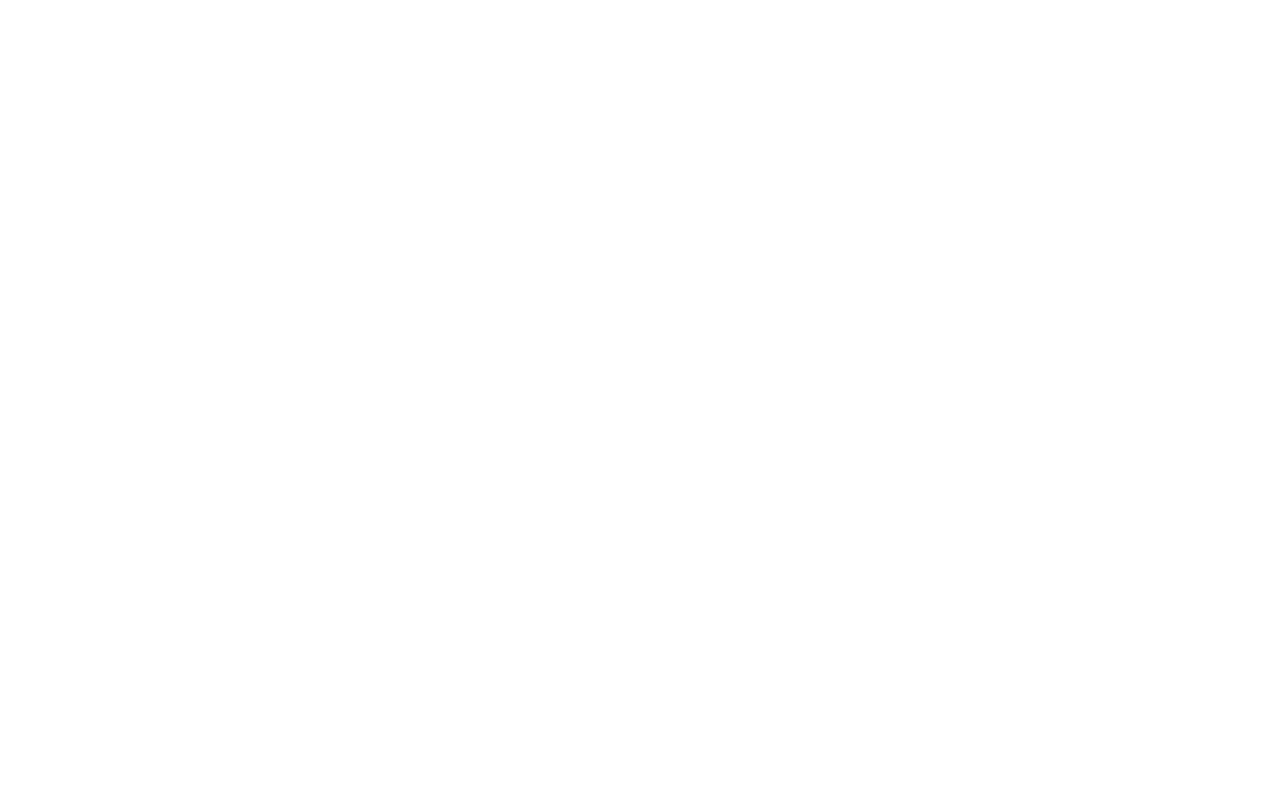
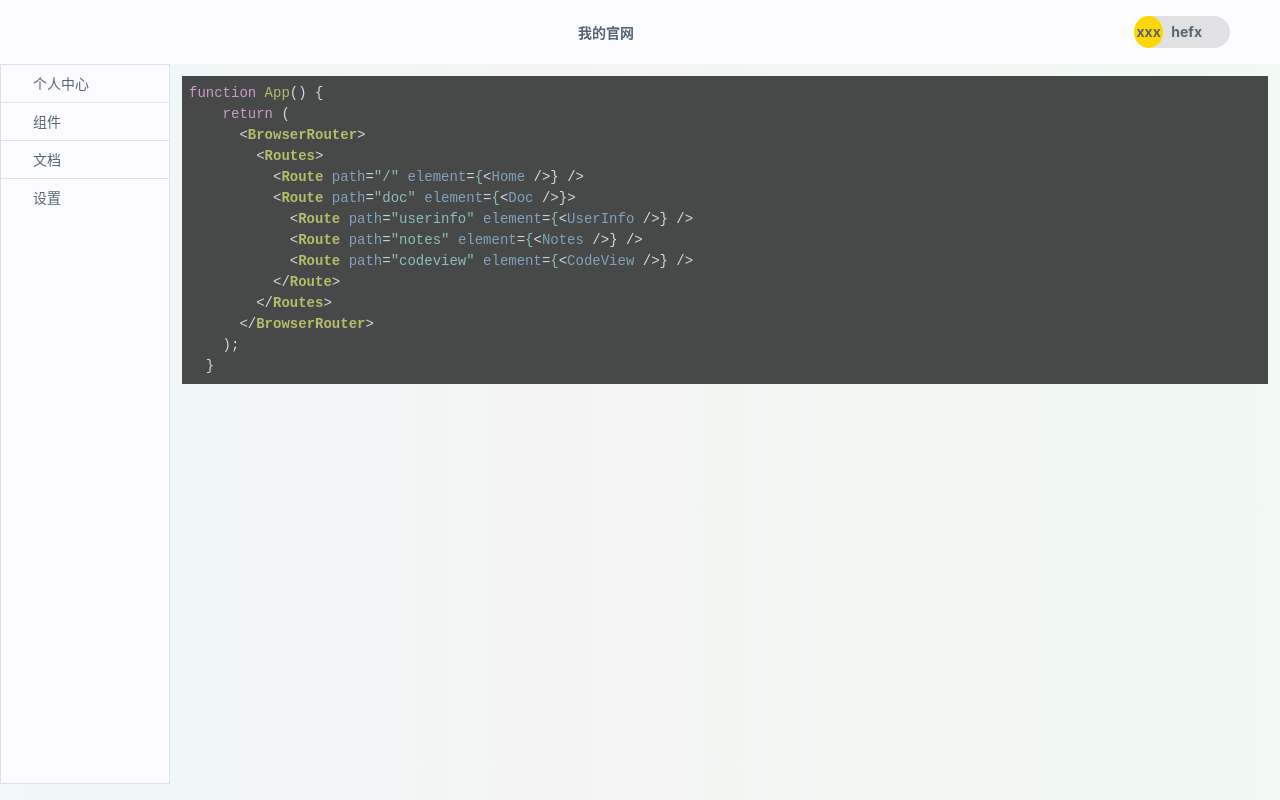
Before and after one commit to Hefeixiong/reactUI, a React (Create React App) app: page /doc/codeview in a window 1280 px wide. Before the commit this address had no page. Built offline with nearby package versions, Linux system fonts and the light colour scheme.

Commit message:
代码高亮

```diff
--- a/package.json
+++ b/package.json
@@ -14,11 +14,13 @@
     "react-dom": "^18.2.0",
     "react-markdown": "^8.0.3",
     "react-scripts": "5.0.1",
+    "react-syntax-highlighter": "^15.5.0",
     "remark-gfm": "^3.0.1",
     "typescript": "^4.7.4",
     "web-vitals": "^2.1.4"
   },
   "devDependencies": {
+    "@types/react-syntax-highlighter": "^15.5.5",
     "node-sass": "^7.0.1",
     "react-router-dom": "^6.3.0"
   },
--- a/src/App.tsx
+++ b/src/App.tsx
@@ -4,6 +4,8 @@
 import Doc from "./doc/index";
 import UserInfo from "./views/userIfno";
 import Notes from "./views/notes";
+import CodeView from "./views/modules";
+
 function App() {
   return (
     <BrowserRouter>
@@ -12,6 +14,7 @@
         <Route path="doc" element={<Doc />}>
           <Route path="userinfo" element={<UserInfo />} />
           <Route path="notes" element={<Notes />} />
+          <Route path="codeview" element={<CodeView />} />
         </Route>
       </Routes>
     </BrowserRouter>
--- a/src/components/sidebar/Sidebar.tsx
+++ b/src/components/sidebar/Sidebar.tsx
@@ -19,12 +19,12 @@
         <Divider />
 
         <div className="item-groups">
-          <div className="first-item">
+          <Link className="first-item" to="/doc/codeview">
             <svg className="icon" aria-hidden="true">
               <use xlinkHref="#icon-zujian"></use>
             </svg>
             <span>组件</span>
-          </div>
+          </Link>
         </div>
 
         <Divider />
--- /dev/null
+++ b/src/views/modules/index.tsx
@@ -0,0 +1,27 @@
+import React from "react";
+import SyntaxHighlighter from "react-syntax-highlighter";
+import { rainbow } from "react-syntax-highlighter/dist/esm/styles/hljs";
+
+function CodeView() {
+  const codeString = `function App() {
+    return (
+      <BrowserRouter>
+        <Routes>
+          <Route path="/" element={<Home />} />
+          <Route path="doc" element={<Doc />}>
+            <Route path="userinfo" element={<UserInfo />} />
+            <Route path="notes" element={<Notes />} />
+            <Route path="codeview" element={<CodeView />} />
+          </Route>
+        </Routes>
+      </BrowserRouter>
+    );
+  }`;
+  return (
+    <SyntaxHighlighter language="javascript" style={rainbow}>
+      {codeString}
+    </SyntaxHighlighter>
+  );
+}
+
+export default CodeView;
```
Also changed, not shown: 2 other files (tests, documents, lock files or other folders).
